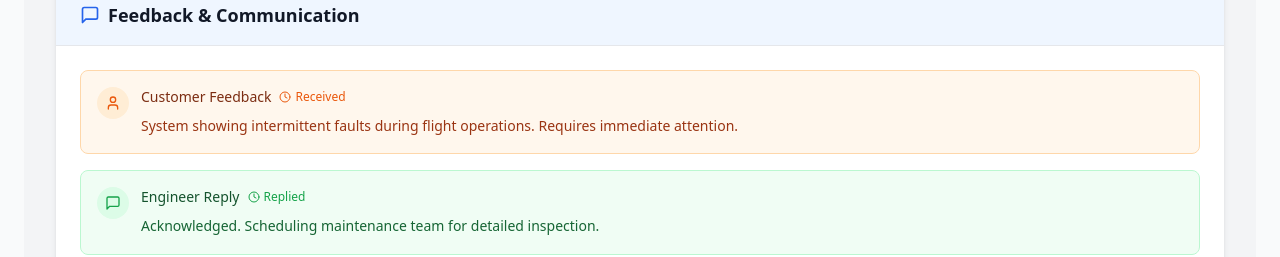
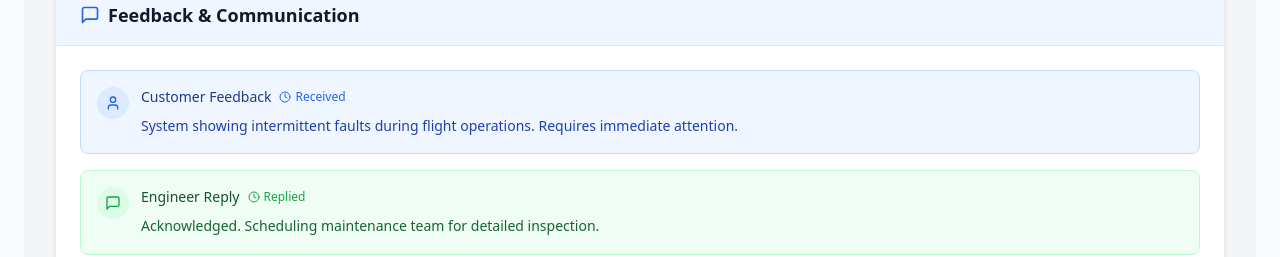
Before and after one commit to HEMANTHRAJA7/Air_Works, a React (Vite) app: page /dashboard/view-nrc/1 in a window 1280 px wide. Shown: the part 4776-5033 px from the top of the page. Built offline with nearby package versions, Linux system fonts and the light colour scheme.

Commit message:
Color change according to the theme

```diff
--- a/src/components/DashboardComponents/ViewingNrcPage/FeedbackSection.jsx
+++ b/src/components/DashboardComponents/ViewingNrcPage/FeedbackSection.jsx
@@ -15,22 +15,22 @@ const FeedbackSection = ({ customerFeedback, engineerReply }) => {
       </div>
       <div className="px-6 py-6 space-y-4">
         {customerFeedback && (
-          <div className="bg-orange-50 border border-orange-200 rounded-lg p-4">
+          <div className="bg-blue-50 border border-blue-200 rounded-lg p-4">
             <div className="flex items-start space-x-3">
               <div className="flex-shrink-0">
-                <div className="w-8 h-8 bg-orange-100 rounded-full flex items-center justify-center">
-                  <User className="w-4 h-4 text-orange-600" />
+                <div className="w-8 h-8 bg-blue-100 rounded-full flex items-center justify-center">
+                  <User className="w-4 h-4 text-blue-600" />
                 </div>
               </div>
               <div className="flex-1">
                 <div className="flex items-center space-x-2 mb-2">
-                  <span className="text-sm font-medium text-orange-900">Customer Feedback</span>
-                  <span className="text-xs text-orange-600 flex items-center">
+                  <span className="text-sm font-medium text-blue-900">Customer Feedback</span>
+                  <span className="text-xs text-blue-600 flex items-center">
                     <Clock className="w-3 h-3 mr-1" />
                     Received
                   </span>
                 </div>
-                <p className="text-sm text-orange-800 leading-relaxed">{customerFeedback}</p>
+                <p className="text-sm text-blue-800 leading-relaxed">{customerFeedback}</p>
               </div>
             </div>
           </div>
--- a/src/pages/Dashboard/viewNRC.jsx
+++ b/src/pages/Dashboard/viewNRC.jsx
@@ -805,12 +805,12 @@ const ViewNRC = () => {
                         {(nrc.customerFeedback || nrc.engineerReply) && (
                           <div className="mt-3 space-y-2">
                             {nrc.customerFeedback && (
-                              <div className="p-3 bg-orange-50 rounded-md border border-orange-200">
+                              <div className="p-3 bg-blue-50 rounded-md border border-blue-200">
                                 <div className="flex items-start">
-                                  <MessageSquare className="w-4 h-4 mr-2 text-orange-600 mt-0.5" />
+                                  <MessageSquare className="w-4 h-4 mr-2 text-blue-600 mt-0.5" />
                                   <div>
-                                    <span className="text-sm font-medium text-orange-900">Customer Feedback:</span>
-                                    <p className="text-sm text-orange-800 mt-1">{nrc.customerFeedback}</p>
+                                    <span className="text-sm font-medium text-blue-900">Customer Feedback:</span>
+                                    <p className="text-sm text-blue-800 mt-1">{nrc.customerFeedback}</p>
                                   </div>
                                 </div>
                               </div>
```
